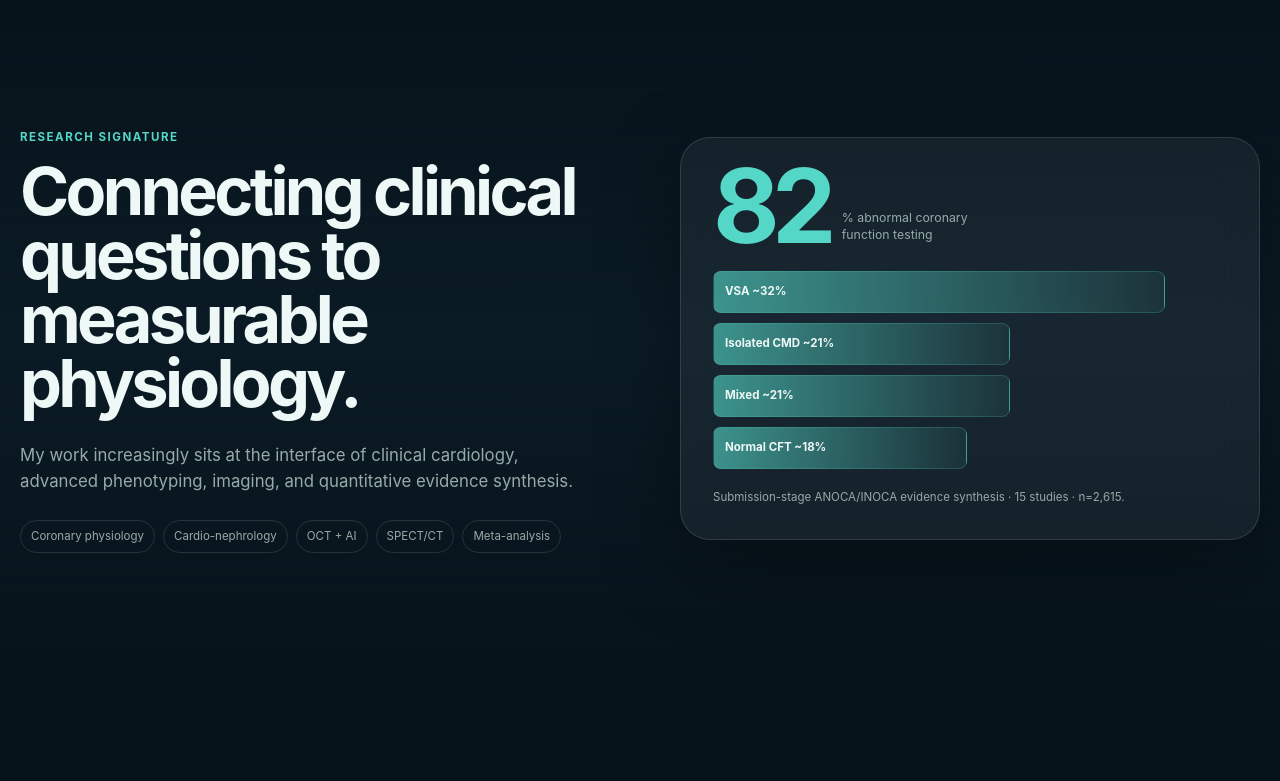
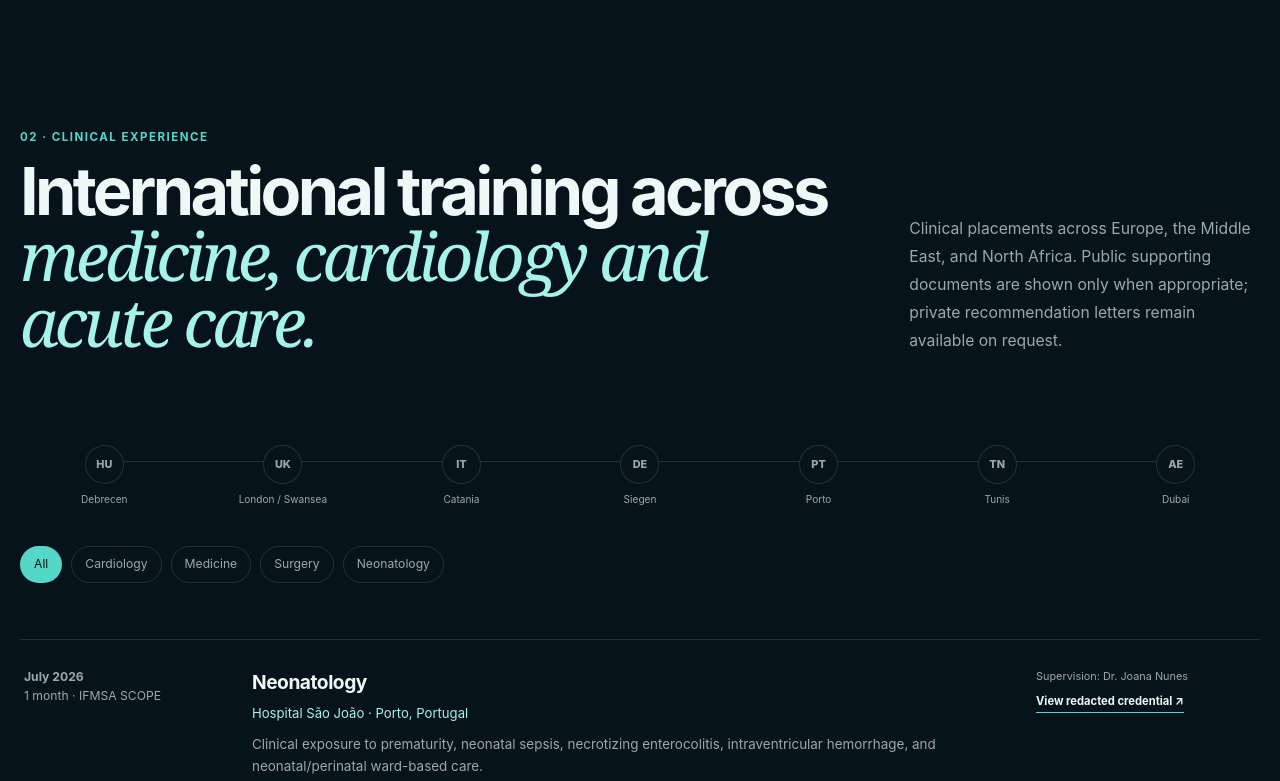
Before and after one commit to mahwisam2003-svg/mahmoud-einieh-portfolio, a website: page index.html in a window 1280 px wide. Shown: the part 3222-4003 px from the top of the page. Drawn offline with Linux system fonts and the light colour scheme.

Commit message:
Remove unpublished ANOCA signal section from public site

```diff
--- a/index.html
+++ b/index.html
@@ -105,29 +105,6 @@
       <div class="center-action reveal"><button class="button button-ghost" id="showAllResearch" type="button">Show complete research portfolio</button></div>
     </section>
 
-    <section class="section signal-section" aria-labelledby="signal-heading">
-      <div class="signal-grid reveal">
-        <div class="signal-copy">
-          <span class="kicker">Research signature</span>
-          <h2 id="signal-heading">Connecting clinical questions to measurable physiology.</h2>
-          <p>My work increasingly sits at the interface of clinical cardiology, advanced phenotyping, imaging, and quantitative evidence synthesis.</p>
-          <div class="signal-tags"><span>Coronary physiology</span><span>Cardio-nephrology</span><span>OCT + AI</span><span>SPECT/CT</span><span>Meta-analysis</span></div>
-        </div>
-        <div class="signal-panel glass">
-          <div class="signal-chart">
-            <div class="signal-stat"><strong data-count="82">0</strong><span>% abnormal coronary function testing</span></div>
-            <div class="bar-stack" aria-label="ANOCA INOCA endotype distribution">
-              <div style="--w:32"><span>VSA ~32%</span></div>
-              <div style="--w:21"><span>Isolated CMD ~21%</span></div>
-              <div style="--w:21"><span>Mixed ~21%</span></div>
-              <div style="--w:18"><span>Normal CFT ~18%</span></div>
-            </div>
-          </div>
-          <p class="chart-caption">Submission-stage ANOCA/INOCA evidence synthesis · 15 studies · n=2,615.</p>
-        </div>
-      </div>
-    </section>
-
     <section class="section" id="clinical">
       <div class="section-heading reveal">
         <div><span class="kicker">02 · Clinical experience</span><h2>International training across<br><span>medicine, cardiology and acute care.</span></h2></div>
```
